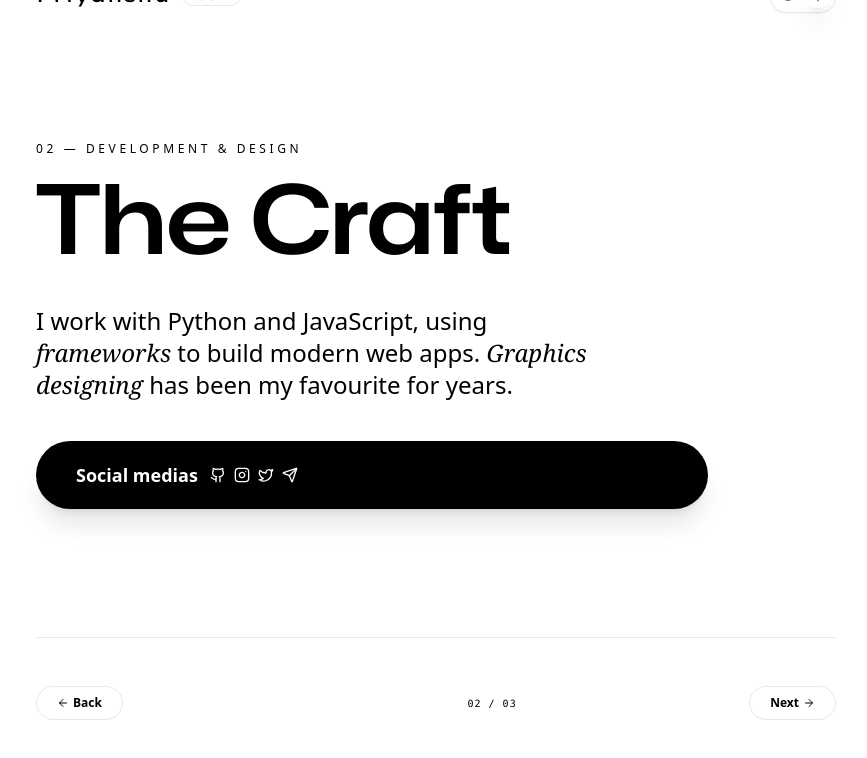
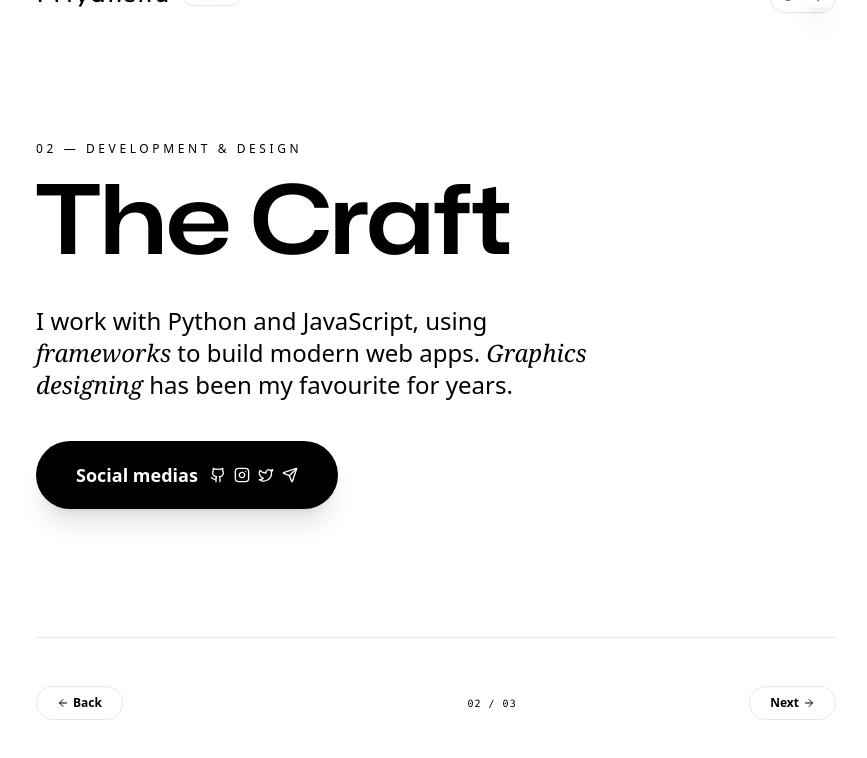
Before and after one commit to Priyansxu/Priyanshu, a Next.js app: page / in a window 1280 px wide. Both pictures are taken after a click on the button "Next". Shown: the part 103-861 px from the top of the page, without its empty margins (204-1071 px from the left). Built offline with nearby package versions, Linux system fonts and the light colour scheme.

Commit message:
Update page.js

```diff
--- a/app/page.js
+++ b/app/page.js
@@ -132,7 +132,7 @@ export default function Page() {
 
               {current.buttonType === "social" ? (
                 <div
-                  className={`flex items-center gap-3 px-10 py-5 rounded-full font-bold text-lg shadow-xl ${
+                  className={`inline-flex items-center gap-3 px-10 py-5 rounded-full font-bold text-lg shadow-xl ${
                     isDark ? "bg-white text-black" : "bg-black text-white"
                   }`}
                 >
```
